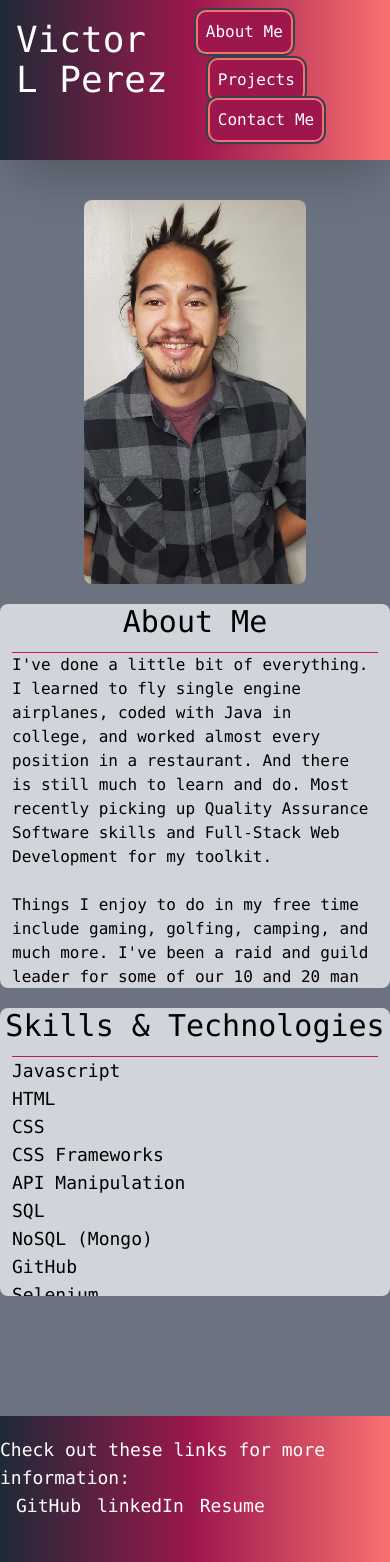
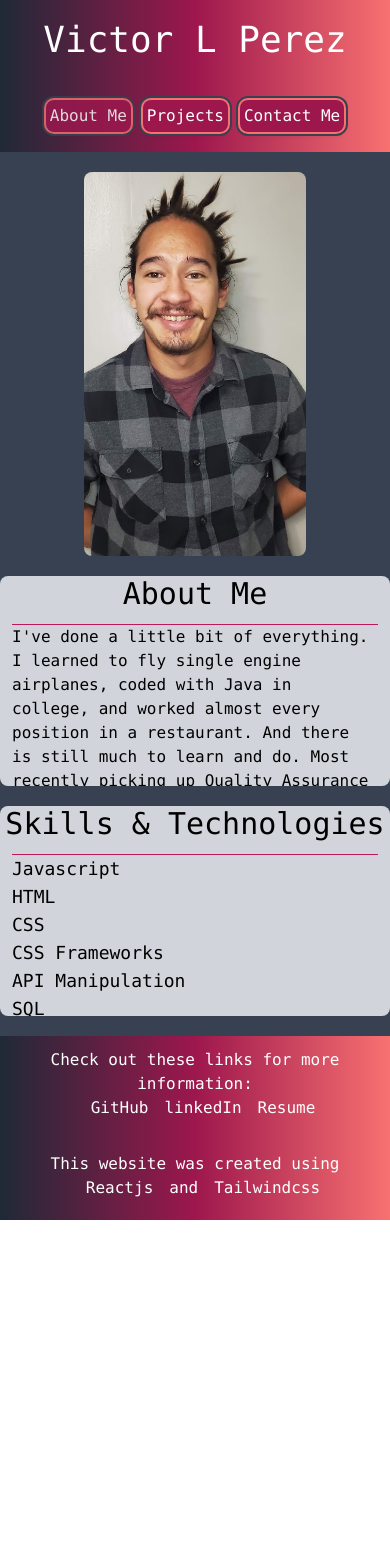
Before and after one commit to Zunaty/reactfolio, a React (Create React App) app: page / in a window 390 px wide. Shown: the top 1562 px of the page. After the commit the page ends 1220 px from the top, so only its background shows below. Built offline with nearby package versions, Linux system fonts and the light colour scheme.

Commit message:
mobile view updates, big screen white space fix

```diff
--- a/src/App.js
+++ b/src/App.js
@@ -13,8 +13,8 @@ function App() {
   const [contactSelect, setContactSelect] = useState(false);
 
   return (
-    <div className="flex flex-col h-full font-mono static w-full">
-      <header className="relative top-0 w-full">
+    <div className="flex flex-col font-mono w-full">
+      <header>
         <Nav
           aboutSelect={aboutSelect}
           setAboutSelect={setAboutSelect}
@@ -26,7 +26,7 @@ function App() {
         </Nav>
       </header>
 
-      <main className="bg-gray-500 h-full w-full">
+      <main className="bg-gray-700">
         {projectsSelect ? (
           <Projects></Projects>
         ) : contactSelect ?(
@@ -36,7 +36,7 @@ function App() {
         )}
       </main>
 
-      <footer className="relative bottom-0 w-full bg-gray-500">
+      <footer>
         <Footer></Footer>
       </footer>
     </div>
--- a/src/components/About/index.js
+++ b/src/components/About/index.js
@@ -3,15 +3,15 @@ import selfPic from '../../assets/images/self.jpg'
 
 function About() {
     return (
-        <div className="container mx-auto grid md:grid-cols-3 gap-5 bg-gray-500 h-full w-full mt-10 mb-15 font-mono sm:overflow-hidden">
+        <div className="container mx-auto grid md:grid-cols-3 gap-5 h-screen w-full my-5 overflow-hidden">
 
             {/* Image of me that sits to left on large screens, on top on small screens */}
-            <div className="container col-span-2 md:col-span-1 md:row-span-2 h-2/3 max-h-96">
+            <div className="col-span-2 md:col-span-1 md:row-span-2 h-2/3 max-h-96">
                 <img src={selfPic} className="rounded-lg max-h-96 mx-auto md:mx-0 md:ml-auto " alt="Victor Perez"></img>
             </div>
 
             {/* About me section with an about paragraph */}
-            <div className="rounded-lg bg-gray-300 my-max col-span-2 divide-y divide-pink-700 h-full max-w-lg max-h-96 overflow-y-auto mx-auto md:mx-0">
+            <div className="rounded-lg bg-gray-300 col-span-2 divide-y divide-pink-700 h-full max-w-lg max-h-96 md:max-h-full overflow-y-auto mx-auto md:mx-0 md:ml-5">
                 <p className="text-3xl text-center">About Me</p>
                 <p className="m-3">
                     I've done a little bit of everything. I learned to fly single engine airplanes, coded with Java in college, and
@@ -28,7 +28,7 @@ function About() {
             </div>
 
             {/* Skills and technologies known section */}
-            <div className="rounded-lg bg-gray-300 col-span-2 overflow-y-auto max-h-72 divide-y divide-pink-700 max-w-lg w-full mb-20 mx-auto md:mx-0">
+            <div className="rounded-lg bg-gray-300 col-span-2 overflow-y-auto max-h-96 md:max-h-full divide-y divide-pink-700 w-full max-w-lg mx-auto md:mx-0 md:ml-5">
                 <p className="text-3xl text-center">Skills & Technologies</p>
                 <ul className="m-3 text-lg">
                     <li>Javascript</li>
--- a/src/components/Contact/index.js
+++ b/src/components/Contact/index.js
@@ -2,10 +2,10 @@ import React from 'react';
 
 function Contact() {
     return (
-        <div className="container h-screen lg:w-1/3 md:w-1/2 sm:w-full mx-auto mt-10 pb-10 font-mono">
+        <div className="h-screen w-full md:w-3/4 xl:w-1/3 mx-auto my-5 md:my-10">
 
             {/* Background box that hold the form */}
-            <div className="rounded-lg bg-gray-300 h-2/3 divide-y divide-pink-700">
+            <div className="rounded-lg bg-gray-300 divide-y divide-pink-700">
 
                 {/* section Title */}
                 <p className="text-3xl text-center">Contact Me</p>
@@ -24,7 +24,7 @@ function Contact() {
                                     type="text"
                                     name="fullName"
                                     id="fullName"
-                                    className="focus:ring-gray-800 focus:border-gray-800 w-full sm:text-sm border-gray-300 rounded-md"
+                                    className="focus:ring-gray-800 focus:border-gray-800 w-full border-gray-500 rounded-md"
                                     placeholder="John Doe"
                                 />
                             </div>
@@ -40,7 +40,7 @@ function Contact() {
                                     type="text"
                                     name="email"
                                     id="email"
-                                    className="focus:ring-gray-800 focus:border-gray-800 w-full sm:text-sm border-gray-300 rounded-md"
+                                    className="focus:ring-gray-800 focus:border-gray-800 w-full border-gray-500 rounded-md"
                                     placeholder="johnDoe@blah123.com"
                                 />
                             </div>
@@ -58,7 +58,7 @@ function Contact() {
                                     id="message"
                                     rows="5"
                                     cols="40"
-                                    className="focus:ring-gray-800 focus:border-gray-800 w-full sm:text-sm border-gray-300 rounded-md"
+                                    className="focus:ring-gray-800 focus:border-gray-800 w-full border-gray-500 rounded-md"
                                     placeholder="Type your message here..."
                                 />
                             </div>
@@ -66,7 +66,7 @@ function Contact() {
 
                         {/* Submiting information */}
                         <div className="place-self-center">
-                            <button className="rounded-lg ring-2 ring-gray-700 ring-offset-2 ring-offset-red-400 bg-pink-800 hover:bg-gray-800 hover:text-white shadow-md p-2 mt-5 w-32 mb-20">
+                            <button className="rounded-lg ring-2 ring-gray-700 ring-offset-2 ring-offset-red-400 bg-pink-800 hover:bg-gray-800 text-white shadow-md p-2 my-5 w-32">
                                 Submit
                             </button>
                         </div>
--- a/src/components/Footer/index.js
+++ b/src/components/Footer/index.js
@@ -2,10 +2,10 @@ import React from 'react';
 
 function Footer() {
     return (
-        <div className="bg-gradient-to-r from-gray-800 via-pink-800 to-red-400 flex flex-row flex-wrap text-white font-mono mt-10">
+        <div className="bg-gradient-to-r from-gray-800 via-pink-800 to-red-400 flex flex-col flex-wrap text-white font-mono">
 
             {/* Link to Github and LinkedIn with hover effects */}
-            <div className="m-auto text-lg my-5 md:flex space-x-4">
+            <div className="m-auto md:text-lg text-center my-3 md:flex space-x-4">
                 <p>Check out these links for more information:</p>
                 <a href="https://github.com/Zunaty" className="hover:text-gray-800 transition duration-500 ease-in-out transform hover:-translate-y-1 hover:scale-110">GitHub</a>
                 <a href="https://www.linkedin.com/in/victorlperez/" className="hover:text-gray-800 transition duration-500 ease-in-out transform hover:-translate-y-1 hover:scale-110">linkedIn</a>
@@ -13,8 +13,13 @@ function Footer() {
             </div>
 
             {/* Credits to React and Tailwind */}
-            <div className="m-auto text-md my-5 space-x-4 flex">
-                <p>This website was created using React and Tailwind CSS</p>
+            <div className="m-auto md:text-md text-center my-5 space-x-4">
+                <p>This website was created using</p>
+                <div className="flex justify-center space-x-4">
+                    <a href="https://reactjs.org/" className="hover:text-gray-800 transition duration-500 ease-in-out transform hover:-translate-y-1 hover:scale-110">Reactjs</a>
+                    <p> and </p>
+                    <a href="https://tailwindcss.com/" className="hover:text-gray-800 transition duration-500 ease-in-out transform hover:-translate-y-1 hover:scale-110">Tailwindcss</a>
+                </div>
             </div>
         </div>
     );
--- a/src/components/Nav/index.js
+++ b/src/components/Nav/index.js
@@ -11,21 +11,21 @@ function Nav(props) {
     } = props;
 
     return (
-        <div className="bg-gradient-to-r from-gray-800 via-pink-800 to-red-400 flex flex-row text-white font-mono shadow-2xl">
-            <div className="order-first my-5 mx-4 text-4xl">
+        <div className="bg-gradient-to-r from-gray-800 via-pink-800 to-red-400 flex flex-col md:flex-row text-white font-mono shadow-2xl">
+            <div className="self-center md:order-first my-5 mx-4 text-4xl">
                 <a href="/reactfolio/">
                     Victor L Perez
                 </a>
             </div>
 
-            <div className="order-last justify-self-end space-x-3 ml-auto my-5 mr-4">
-                <button className={`rounded-lg ring-2 ring-gray-700 ring-offset-2 ring-offset-red-400 bg-pink-800 hover:bg-gray-800 shadow-md p-2 ${aboutSelect && 'animate-bounce'}`}
+            <div className="md:order-last self-center md:justify-self-end space-x-3 md:ml-auto my-5 md:mr-4">
+                <button className={`rounded-lg ring-2 ring-gray-700 ring-offset-2 ring-offset-red-400 bg-pink-800 hover:bg-gray-800 shadow-md p-1 md:p-2 ${aboutSelect && 'animate-pulse md:animate-bounce'}`}
                     onClick={() => {setAboutSelect(true); setProjectsSelect(false); setContactSelect(false)}}
                 >About Me</button>
-                <button className={`rounded-lg ring-2 ring-gray-700 ring-offset-2 ring-offset-red-400 bg-pink-800 hover:bg-gray-800 shadow-md p-2 ${projectsSelect && 'animate-bounce'}`}
+                <button className={`rounded-lg ring-2 ring-gray-700 ring-offset-2 ring-offset-red-400 bg-pink-800 hover:bg-gray-800 shadow-md p-1 md:p-2 ${projectsSelect && 'animate-pulse md:animate-bounce'}`}
                     onClick={() => {setAboutSelect(false); setProjectsSelect(true); setContactSelect(false)}}
                 >Projects</button>
-                <button className={`rounded-lg ring-2 ring-gray-700 ring-offset-2 ring-offset-red-400 bg-pink-800 hover:bg-gray-800 shadow-md p-2 ${contactSelect && 'animate-bounce'}`}
+                <button className={`rounded-lg ring-2 ring-gray-700 ring-offset-2 ring-offset-red-400 bg-pink-800 hover:bg-gray-800 shadow-md p-1 md:p-2 ${contactSelect && 'animate-pulse md:animate-bounce'}`}
                     onClick={() => {setAboutSelect(false); setProjectsSelect(false); setContactSelect(true)}}
                 >Contact Me</button>
             </div>
--- a/src/components/Projects/index.js
+++ b/src/components/Projects/index.js
@@ -73,7 +73,7 @@ function Projects() {
     ]);
 
     return (
-        <div className="container mx-auto mt-10 mb-28 font-mono">
+        <div className="container mx-auto my-5 font-mono">
 
             {/* Setting up grid to hold cards */}
             <div className="grid grid-cols-2 gap-5 md:grid-cols-4">
--- a/src/index.css
+++ b/src/index.css
@@ -3,7 +3,7 @@
 @tailwind utilities;
 
 .cardHeight {
-    height: 500px;
+    height: 600px;
 }
 
 .imageCrop {
```
